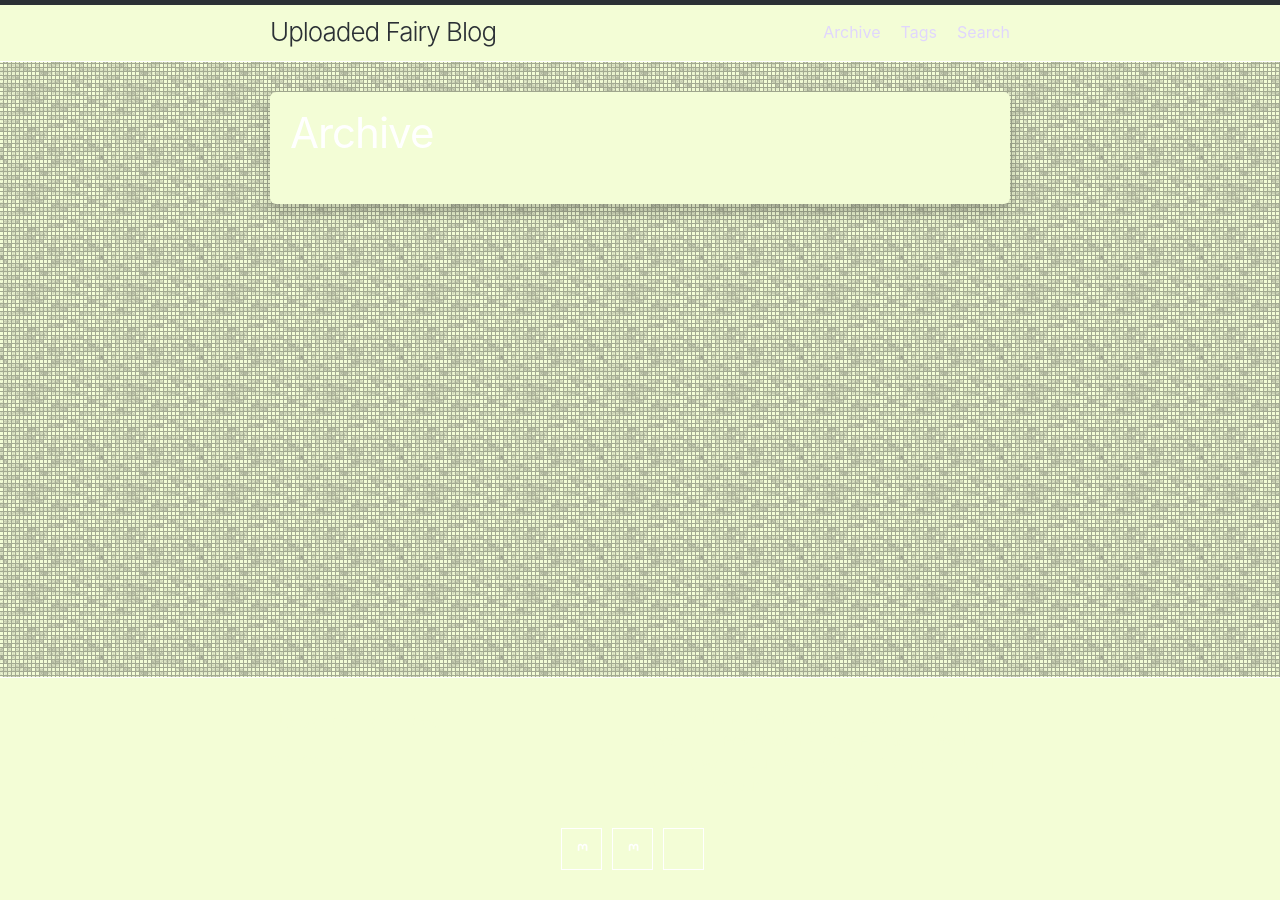
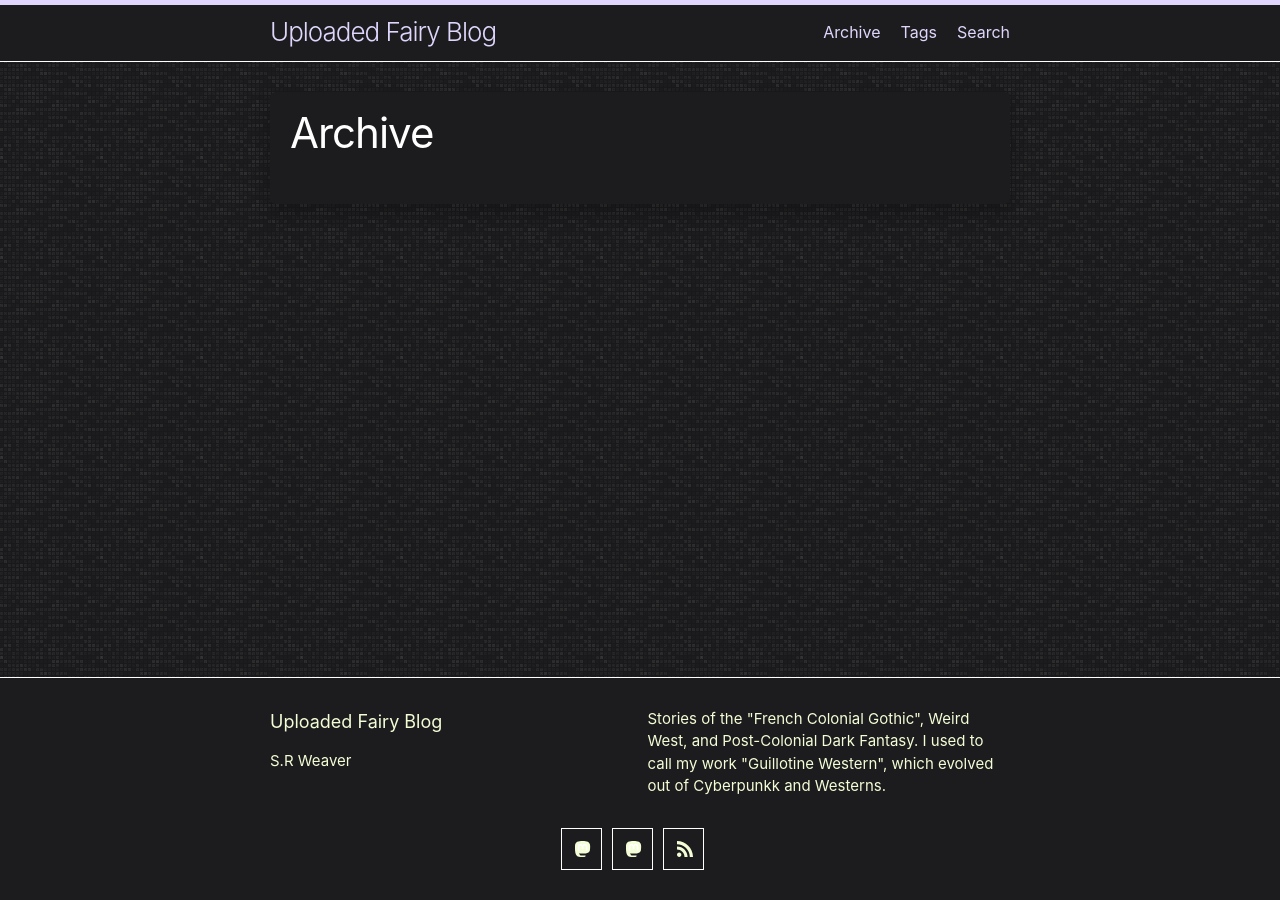
Before and after one commit to BequestDeCendresStudios/BequestDeCendresBlog, a Jekyll site: the page built from archive.md, in a window 1280 px wide. Built offline with Jekyll 4.4.1, drawn with Linux system fonts in a browser that asks for light colours.

Commit message:
Update minima.scss

```diff
--- a/_sass/minima.scss
+++ b/_sass/minima.scss
@@ -11,8 +11,8 @@ $base-line-height: 1.5 !default;
 $spacing-unit:     30px !default;
 
 $text-color:       #E0D6FD !default;
-$background-color: #F3FDD6 !default;
-$brand-color:      #2B3035 !default; // Twitter Blue
+$background-color: #1C1C1E !default;
+$brand-color:      #E0D6FD !default; // Twitter Blue
 
 $grey-color:       #F3FDD6 !default;
 $grey-color-light: lighten($grey-color, 40%) !default;
```
